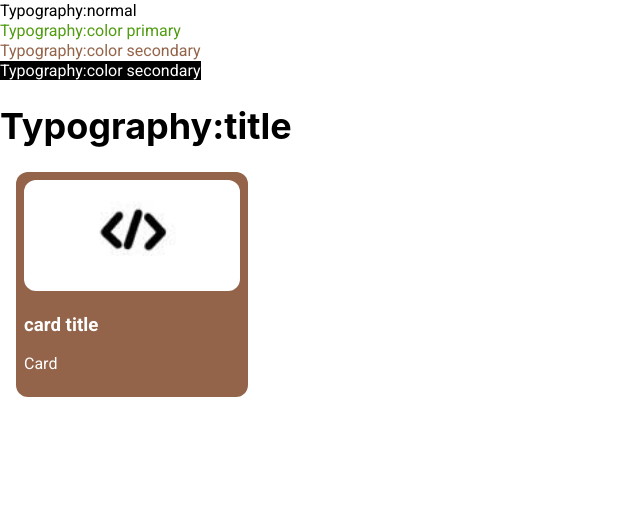
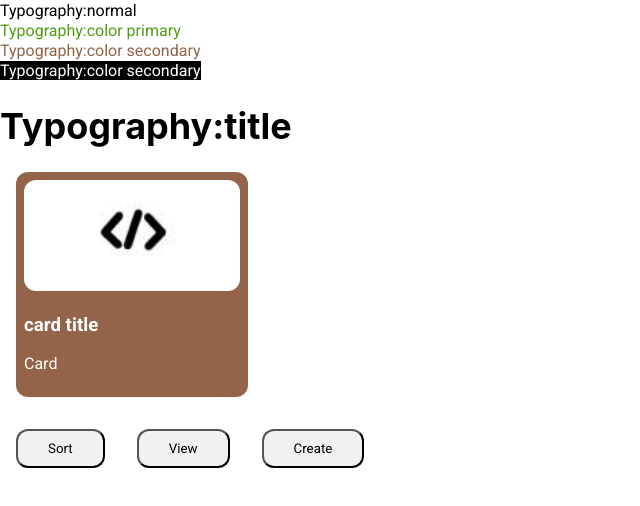
Before and after one commit to gafreax/mds, a React (Create React App) app: page / in a window 1280 px wide. Shown: the top 506 px of the page, without its empty margins (0-640 px from the left). Built offline with nearby package versions, Linux system fonts and the light colour scheme.

Commit message:
aggiornato App.js

```diff
--- a/src/App.js
+++ b/src/App.js
@@ -2,6 +2,7 @@ import './App.css';
 import Typography from './Components/Typography';
 import Card from './Components/Card';
 import Colors from './Components/Colors';
+import Button from './Components/Button';
 
 function App() {
   return (
@@ -12,6 +13,9 @@ function App() {
       <Typography background={Colors.backgroundInverse} color={Colors.inverse}>Typography:color secondary</Typography><br/>
       <Typography componentType="h1">Typography:title</Typography>
       <Card title="card title" image="./SimpleCode.jpg">Card</Card>
+      <Button>Sort</Button>
+      <Button>View</Button>
+      <Button>Create</Button>
     </>
   )
 }
```
